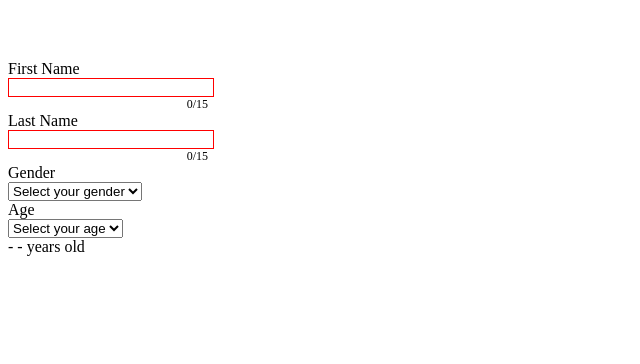
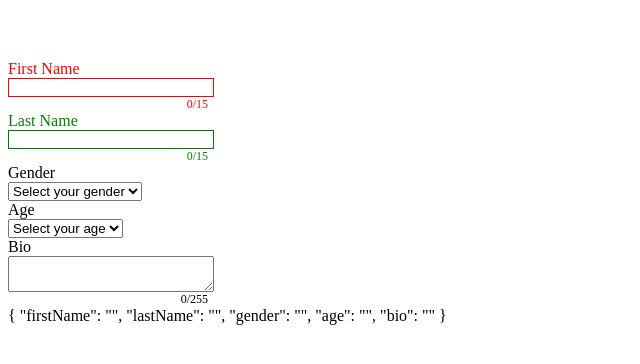
Before and after one commit to costa-neto/vueTests, a Vue app: page / in a window 1280 px wide. Shown: the top 364 px of the page, without its empty margins (0-640 px from the left). Built offline with nearby package versions, Linux system fonts and the light colour scheme.

Commit message:
Vue BG 23 - Validation

```diff
--- a/package.json
+++ b/package.json
@@ -32,8 +32,7 @@
     },
     "extends": [
       "plugin:vue/essential",
-      "eslint:recommended",
-      "@vue/prettier"
+      "eslint:recommended"
     ],
     "parserOptions": {
       "parser": "babel-eslint"
--- a/src/App.vue
+++ b/src/App.vue
@@ -1,46 +1,65 @@
 <template>
   <div id="app">
-     <TextField label="First Name" v-model="firstName" :textLimit="15"></TextField>
-     <TextField label="Last Name" v-model="lastName" :textLimit="15"></TextField>
+     <TextField label="First Name" v-model="form.firstName"
+     :rules="firstNameRules" :textLimit="15"></TextField>
+
+     <TextField label="Last Name" v-model="form.lastName" :textLimit="15"></TextField>
 
      <SelectField
       label="Gender"
-      v-model="gender"
+      v-model="form.gender"
       placeholder="Select your gender"
       :options="genderList"></SelectField>
 
       <SelectField
       label="Age"
-      v-model="age"
+      v-model="form.age"
       placeholder="Select your age"
       :options="ageList"></SelectField>
 
+      <TextAreaField label="Bio"
+      v-model="form.bio"
+      :textLimit="255"
+      resize="vertical"
+      autoResize
+      ></TextAreaField>
 
-     <div>{{fullName}} - {{gender}} - {{age}} years old</div>
+     <div>{{form}}</div>
   </div>
 </template>
 
 <script>
 import TextField from "./components/TextField"
 import SelectField from "./components/SelectField"
+import TextAreaField from "./components/TextAreaField"
 
 export default {
   name: "App",
   data(){
     return{
+      firstNameRules:[
+        v => v.length > 0 || "First name is required",
+        v => v.length < 10 || "First name has to be less than 10 characters",
+        v => !/\s/.test(v) || "No white spaces buddy"
+      ],
+      form:{
       firstName: "",
       lastName: "",
       gender: "",
-      age: ""
+      age: "",
+      bio: ""
+      }
     }
   },
+
   components: {
     TextField,
-    SelectField
+    SelectField,
+    TextAreaField
   },
   computed:{
     fullName(){
-      return this.firstName + " " + this.lastName;
+      return this.form.firstName + " " + this.form.lastName;
     },
     genderList(){
       return[
@@ -63,23 +82,5 @@ export default {
 #app
   margin-top 60px
 
-.text-input
-label
-  display  block
-
-input
-  display block
-  width 100%
-
-input.valid
-  border 1px solid green
-
-input.invalid
-  border 1px solid red
-
-.validation
-  text-align right
-  font-size 12px
-
 
 </style>
--- /dev/null
+++ b/src/components/TextAreaField.vue
@@ -0,0 +1,75 @@
+<template>
+    <div class="text-input" style="width: 200px;">
+      <div>
+        <label>{{label}}</label>
+        <textarea :value="value" @input="$emit('input',$event.target.value)"
+         ref="textarea" @mouseup="onResize" :style="resizeStyle">  </textarea>
+      </div>
+
+    <div v-if="textLimit>0" class="validation">{{inputCount}}/{{textLimit}}</div>
+    </div>
+</template>
+
+<script>
+export default {
+    props: {
+        label: {required: false, type: String},
+        value: {required: true, type: String},
+        resize: {required: false, type: String},
+        textLimit: {required: false, type: Number},
+        autoResize: {required: false, type: Boolean}
+    },
+    watch:{
+
+      value: function(newValue,oldValue){
+        //console.log(newValue,oldValue);
+        if(newValue.length > this.textLimit){
+          this.$emit('input', oldValue);
+
+          this.onResize();
+          //this.value=oldValue;
+        }
+      }
+  },
+  methods:{
+    onResize(){
+        if(this.autoResize){
+            this.$refs.textarea.style.height = "0px"
+            this.$refs.textarea.style.height =
+            this.$refs.textarea.scrollHeight + 'px';
+        }
+    }
+  },
+  computed:{
+      resizeStyle(){
+          return 'resize: '+this.resize;
+      },
+      inputCount(){
+          return this.value.length;
+      }
+  }
+}
+</script>
+
+
+<style lang="stylus" scoped>
+  .text-input
+  label
+    display  block
+
+  textarea
+    display block
+    width 100%
+
+  textarea.valid
+    border 1px solid green
+
+  textarea.invalid
+    border 1px solid red
+
+  .validation
+    text-align right
+    font-size 12px
+
+
+</style>
--- a/src/components/TextField.vue
+++ b/src/components/TextField.vue
@@ -1,12 +1,15 @@
 <template>
-    <div class="text-input" style="width: 200px;">
+    <div :class="validationClass" class="text-input" style="width: 200px;">
       <div>
         <label>{{label}}</label>
-        <input :class="validationClass" :value="value" @input="$emit('input', $event.target.value)">
+        <input  :value="value" @input="$emit('input', $event.target.value)">
       </div>
-
-    <div v-if="textLimit>0" class="validation">{{inputCount}}/{{textLimit}}</div>
-    </div>
+    <div class="validation">
+      <div v-if="valid !== true ">{{valid}}</div>
+      <div></div>
+      <div v-if="textLimit>0" >{{inputCount}}/{{textLimit}}</div>
+      </div>
+      </div>
 </template>
 
 <script>
@@ -14,32 +17,69 @@ export default {
     props:{
       value: {required: true, type: String},
       textLimit: {required: false, type: Number},
-      label: {required: false, type: String}
+      label: {required: false, type: String},
+      rules: { required: false, type: Array, default: () => []}
+  },
+  data(){
+    return{
+      valid: true,
+      tested: this.rules.length>0 ? false:true
+    }
   },
   watch:{
       value: function(newValue,oldValue){
-        //console.log(newValue,oldValue);
-        if(newValue.length > this.textLimit){
-          this.$emit('input', oldValue);
-          //this.value=oldValue;
+        if(this.rules.length>0){
+          this.tested = true;
+          for(let i=0; i<this.rules.length;i++){
+            this.valid=this.rules[i](newValue);
+            if(this.valid !== true) break;
+          }
         }
+
+        if(newValue.length > this.textLimit) this.$emit('input', oldValue);
       }
   },
   computed:{
     inputCount(){
       return this.value.length
     },
-    isEmpty(){
-      return this.value.length === 0
-    },
+
     validationClass()
     {
-      return this.isEmpty ? "invalid" : "valid";
+      return this.valid !== true || this.tested === false ? "invalid" : "valid";
     }
   }
 }
 </script>
 
-<style lang="stylus">
+<style lang="stylus" scoped>
+  .text-input
+  label
+    display  block
+
+  input
+    display block
+    width 100%
+
+
+
+  .validation
+    display  flex
+    justify-content  space-between
+    text-align right
+    font-size 12px
+
+    div:first-child
+      text-align: left
+
+  .invalid
+    color red
+    input
+      border 1px solid red
+  .valid
+    color green
+    input
+      border 1px solid green
+
 
 </style>
```
